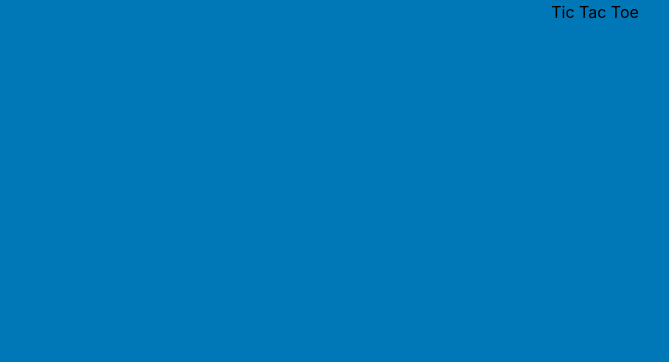
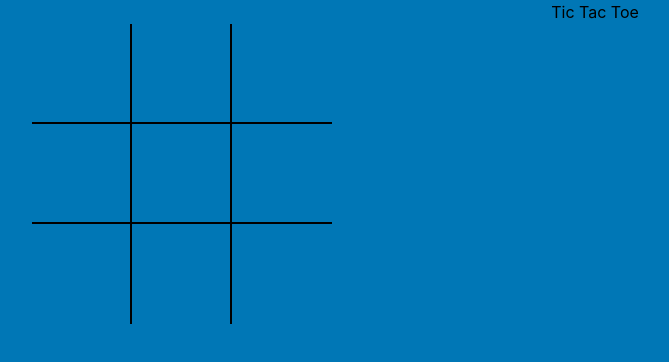
Before and after one commit to aal2015/react_ticTacToe_chess, a React (Vite) app in the folder ticTacToe_chess/: page /ticTacToe in a window 1280 px wide. Shown: the top 362 px of the page, without its empty margins (45-714 px from the left). Built offline with nearby package versions, Linux system fonts and the light colour scheme.

Commit message:
Added Tic Tac Toe Board

```diff
--- a/ticTacToe_chess/src/components/TicTacToe.jsx
+++ b/ticTacToe_chess/src/components/TicTacToe.jsx
@@ -1,5 +1,10 @@
+import Board from "./TicTacToeBoard";
+
 const TicTacToe = () => {
-    return (<>Tic Tac Toe</>);
+    return (<>
+        <p>Tic Tac Toe</p>
+        <Board />
+    </>);
 }
 
 export default TicTacToe;
--- /dev/null
+++ b/ticTacToe_chess/src/components/TicTacToeBoard.css
@@ -0,0 +1,38 @@
+.tic-tac-toe-board {
+  display: grid;
+  grid-template-columns: repeat(3, 100px);
+  grid-template-rows: repeat(3, 100px);
+}
+
+.tic-tac-toe-square {
+  width: 100px;
+  height: 100px;
+  /* background: white; */
+
+  font-size: 40px;
+  font-weight: bold;
+
+  display: flex;
+  justify-content: center;
+  align-items: center;
+
+  cursor: pointer;
+
+  border: none;
+  border-right: 2px solid black;
+  border-bottom: 2px solid black;
+}
+
+/* remove outer right border */
+.tic-tac-toe-square:nth-child(3n) {
+  border-right: none;
+}
+
+/* remove outer bottom border */
+.tic-tac-toe-square:nth-child(n+7) {
+  border-bottom: none;
+}
+
+.tic-tac-toe-square:hover {
+  background: #0e90d6;
+}
--- /dev/null
+++ b/ticTacToe_chess/src/components/TicTacToeBoard.jsx
@@ -0,0 +1,25 @@
+import Square from "./TicTacToeSquare";
+import './TicTacToeBoard.css';
+
+function Board() {
+
+  const squares = [];
+
+  for (let i = 0; i < 9; i++) {
+    squares.push(
+      <Square
+        key={i}
+        value={null}
+        onClick={() => console.log("clicked", i)}
+      />
+    );
+  }
+
+  return (
+    <div className="tic-tac-toe-board">
+      {squares}
+    </div>
+  );
+}
+
+export default Board;
--- /dev/null
+++ b/ticTacToe_chess/src/components/TicTacToeSquare.jsx
@@ -0,0 +1,12 @@
+function Square({ value, onClick }) {
+  return (
+    <button
+      className="tic-tac-toe-square"
+      onClick={onClick}
+    >
+      {value}
+    </button>
+  );
+}
+
+export default Square;
```
